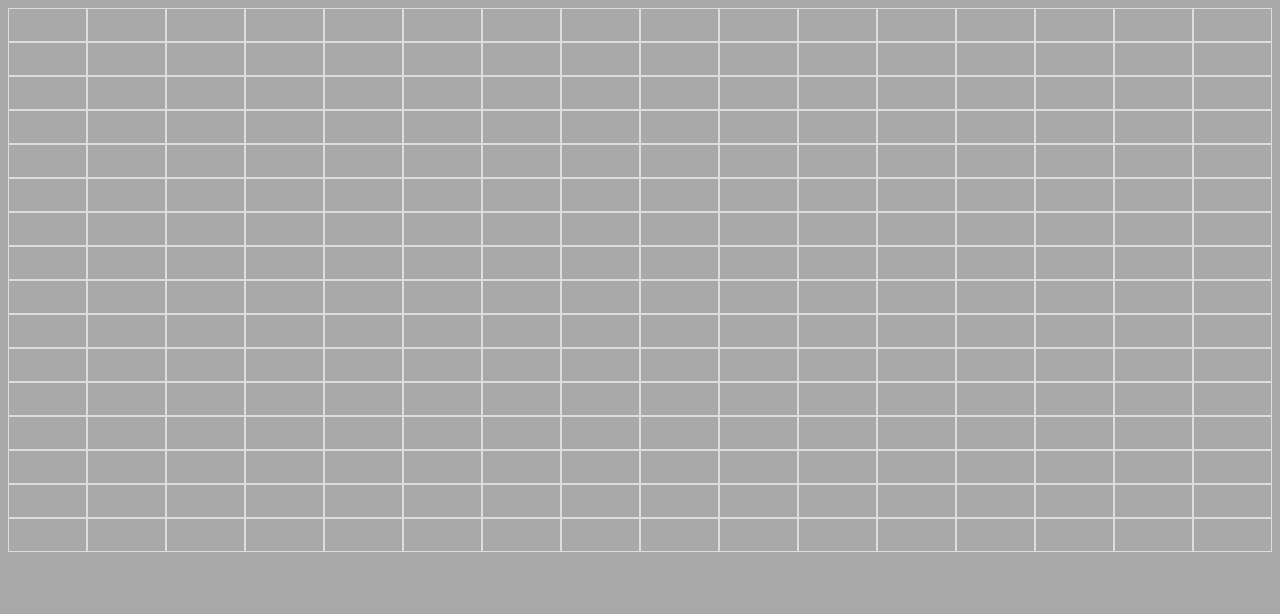
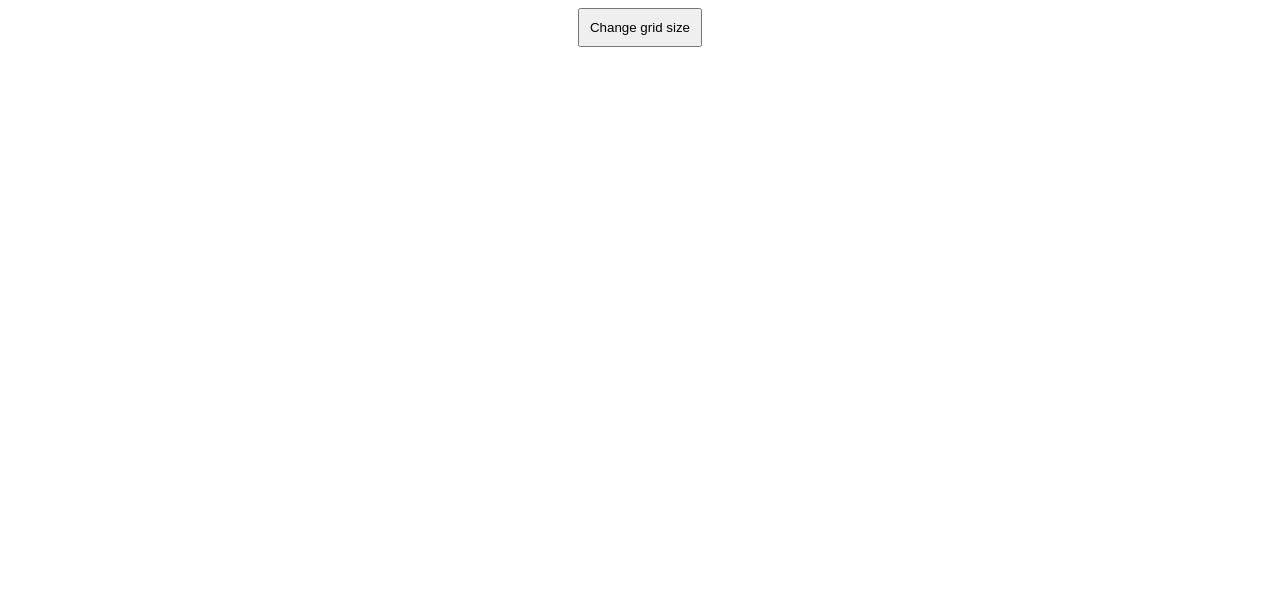
Before and after one commit to JoeyDevelop/etch-a-sketch, a plain HTML site: page index.html in a window 1280 px wide. Drawn offline with Linux system fonts and the light colour scheme.

Commit message:
set container to be non-flexible; add basic button pseudocode

```diff
--- a/Script.js
+++ b/Script.js
@@ -13,4 +13,12 @@ function makeRows(rows, cols) {
   }
 }
 
-makeRows(16, 16);
+//makeRows(100, 100);
+
+// const gridbtn = document.querySelector("#grid-question");
+// gridbtn.addEventListener("click", () => {
+//     let answer = prompt("Please input the desired number of rows and columns. 100 is the highest accepted value.");
+//     console.log(answer);
+// });
+
+//console.log(answer);
--- a/Style.css
+++ b/Style.css
@@ -3,19 +3,31 @@
     --grid-rows: 1;
   }
 
-  #container {
+.flex-container {
+    display: flex;
+    flex-direction: column;
+    justify-content: center;
+    align-items: center;
+    }
+
+#grid-question {
+    padding: 10px;
+    margin-bottom: 20px;
+}
+
+#container {
+    max-height: 544px;
+    max-width: 960px;
+    height: 544px;
+    width: 960px;
     display: grid;
     /* grid-gap: 1em; */
     grid-template-rows: repeat(var(--grid-rows), 1fr);
     grid-template-columns: repeat(var(--grid-cols), 1fr);
-  }
+}
 
-  .grid-item {
-    padding: 1em;
+.grid-item {
+    padding: auto;
     border: 1px solid #ddd;
     text-align: center;
-  }
-
-  body {
-    background-color: darkgrey;
-  }
+    }
--- a/index.html
+++ b/index.html
@@ -8,7 +8,10 @@
     <title>Document</title>
 </head>
 <body>
-    <div id="container">
+    <div class="flex-container">
+        <button id="grid-question">Change grid size</button>
+        <div id="container">
+        </div>
     </div>
 </body>
 <script src='Script.js'></script>
```
